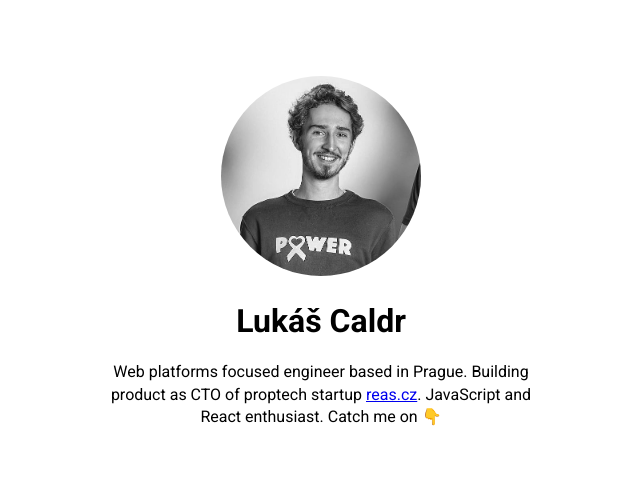
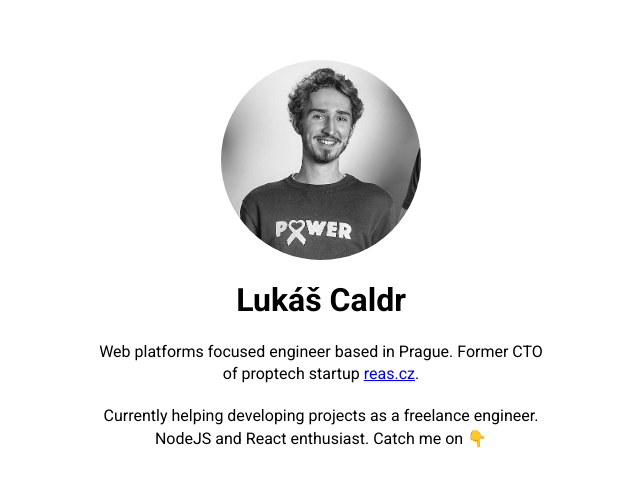
Before and after one commit to bycaldr/bycaldr, a Next.js app: page / in a window 1280 px wide. Shown: the part 125-610 px from the top of the page, without its empty margins (319-959 px from the left). Built offline with nearby package versions, Linux system fonts and the light colour scheme; some icons are missing.

Commit message:
feat: content changes

```diff
--- a/pages/index.tsx
+++ b/pages/index.tsx
@@ -1,3 +1,5 @@
+import Image from "next/image";
+
 import { SocialIcon } from "../atoms/social-icon";
 
 const Homepage = () => (
@@ -6,24 +8,28 @@ const Homepage = () => (
       <div className="container">
         <div className="row">
           <div className="col-12">
-            <img className="avatar" src="/avatar.jpg" alt="" />
+            <div className="avatar">
+              <Image src="/avatar.jpg" layout="fill" alt="" />
+            </div>
             <h1>Lukáš Caldr</h1>
             <p>
-              Web platforms focused engineer based in Prague. Building product
-              as CTO of proptech startup{" "}
-              <a href="https://www.reas.cz">reas.cz</a>. JavaScript and
-              React enthusiast. Catch me on 👇
+              Web platforms focused engineer based in Prague. Former CTO of
+              proptech startup <a href="https://www.reas.cz">reas.cz</a>.
+            </p>
+            <p>
+              Currently helping developing projects as a freelance engineer.
+              NodeJS and React enthusiast. Catch me on 👇
             </p>
             <div className="socials d-flex align-items-center justify-content-center">
-              <a href="https://medium.com/@bycaldr">
+              {/* <a href="https://medium.com/@bycaldr">
                 <SocialIcon type="medium" />
-              </a>
+              </a> */}
               <a href="https://www.linkedin.com/in/luk%C3%A1%C5%A1-caldr-36788b64">
                 <SocialIcon type="linkedin" />
               </a>
-              <a href="https://www.instagram.com/bycaldr/">
+              {/* <a href="https://www.instagram.com/bycaldr/">
                 <SocialIcon type="instagram" />
-              </a>
+              </a> */}
             </div>
           </div>
         </div>
@@ -45,19 +51,18 @@ const Homepage = () => (
 
       main p {
         max-width: 450px;
-        margin: 0 auto;
+        margin: 0 auto 20px;
 
         line-height: 1.4;
       }
 
       .avatar {
+        margin: 0 auto;
         border-radius: 50%;
+        overflow: hidden;
         width: 200px;
         height: 200px;
-      }
-
-      .socials {
-        margin: 25px 0 0;
+        position: relative;
       }
 
       .socials a {
```
